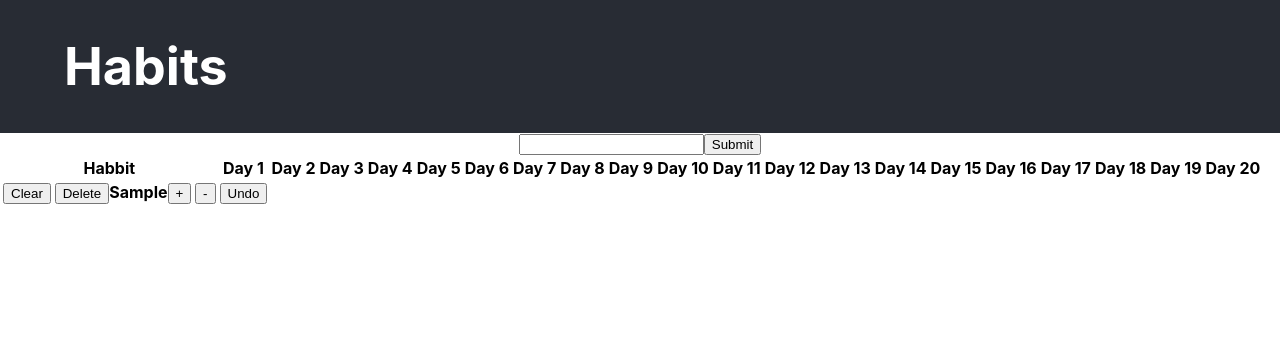
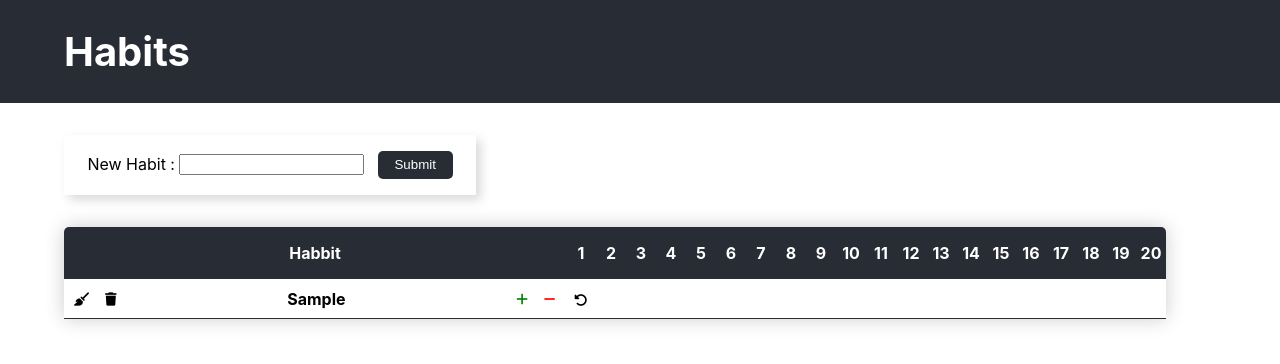
Before and after one commit to Jordan6794/Habits30, a React (Create React App) app: page / in a window 1280 px wide. Both pictures are taken after typing "Sample" into the empty fields and a click on the button "Submit". Shown: the top 364 px of the page. Built offline with nearby package versions, Linux system fonts and the light colour scheme; no server answers.

Commit message:
design v0.1

```diff
--- a/public/index.html
+++ b/public/index.html
@@ -24,6 +24,8 @@
       work correctly both with client-side routing and a non-root public URL.
       Learn how to configure a non-root public URL by running `npm run build`.
     -->
+
+    <script src="https://kit.fontawesome.com/5ddea7c676.js" crossorigin="anonymous"></script>
     <title>Habbits Manager</title>
   </head>
   <body>
--- a/src/components/App.css
+++ b/src/components/App.css
@@ -1,39 +1,168 @@
+html {
+  box-sizing: border-box;
+}
+
+table {
+  border-collapse: collapse;
+}
+
+th {
+  border: 1px solid white;
+}
+
+h4 {
+  margin: 0
+}
+
 .App {
   text-align: center;
 }
 
-.App-logo {
-  height: 40vmin;
-  pointer-events: none;
+/* =====
+COMMON
+==== */
+.btn {
+  border: none;
+  cursor: pointer;
+  background-color: #282c34;
+  color: white;
+  padding: 0.5em 1.25em;
+  border-radius: 5px;
 }
 
-@media (prefers-reduced-motion: no-preference) {
-  .App-logo {
-    animation: App-logo-spin infinite 20s linear;
-  }
+.btn-icon {
+  border: none;
+  cursor: pointer;
+  background-color: transparent;
+  padding: 0.6em
 }
 
+.btn:hover {
+  opacity: 0.7
+}
+
+.btn-icon:hover {
+  opacity: 0.7
+}
+
+.container {
+  width: 90%;
+  margin: 0 auto;
+}
+
+/* =====
+HEADER
+==== */
 .App-header {
   background-color: #282c34;
   min-height: 10vh;
   display: flex;
-  /* flex-direction: column;
-  align-items: center;
-  justify-content: center; */
-  padding-left: 5%;
-  font-size: calc(10px + 2vmin);
+  text-align: left;
   color: white;
 }
 
-.App-link {
-  color: #61dafb;
+.header-title {
+  font-size: 2.5em;
 }
 
-@keyframes App-logo-spin {
-  from {
-    transform: rotate(0deg);
-  }
-  to {
-    transform: rotate(360deg);
-  }
+/* =====
+Form
+==== */
+.habit-form {
+  margin: 2em 0;
+  min-width: 380px;
+  width: 30%;
+  padding: 1em;
+  box-shadow: 5px 5px 10px rgba(0,0,0,0.15);
 }
+
+.habit-input {
+  margin-right: 1em;
+}
+
+/* =====
+Table
+==== */
+.habit-table {
+  border-radius: 5px 5px 0 0;
+  overflow: hidden;
+  box-shadow: 0 0 20px rgba(0,0,0,0.2);
+}
+
+.table-first-row {
+  background-color: #282c34;
+  color: white;
+}
+
+.table-first-row > * {
+  border: none;
+}
+
+.table-habit-title-row {
+  width: 500px;
+}
+
+.table-habit-title-row > * {
+  margin: auto 0;
+}
+
+.days-title {
+  text-align: right;
+}
+
+.table-day-cell {
+  width: 30px;
+  padding: 1em 0;
+}
+
+
+.habit-row {
+  border-bottom: 1px solid #dddddd;
+}
+
+.habit-row:last-of-type {
+  border-bottom: 1px solid #282c34;
+}
+
+.habit-row:last-of-type > th {
+  border-bottom: 1px solid #282c34;
+}
+
+.habit-row:last-of-type > .habit-row-infos {
+  border-bottom: none
+}
+
+.habit-row-infos {
+
+  display: flex;
+  justify-content: space-between;
+}
+
+.th-habit-name{
+  margin: 0;
+  padding: 0.5em 0.5em;
+}
+
+.th-undo-clear-div {
+  display: flex;
+}
+
+.th-undo-btn {
+  border-bottom: 1px solid #dddddd;
+}
+
+.th-plus-minus-div {
+  display: flex;
+}
+
+.btn-minus {
+  color: red
+}
+
+.btn-plus {
+  color: green
+}
+
+.btn-undo {
+  padding: 0;
+}
--- a/src/components/App.tsx
+++ b/src/components/App.tsx
@@ -1,28 +1,15 @@
-import './App.css';
+import './App.css'
 
-import Table from "./Table";
-
-// const uri = "";
-
-// mongoose.connect(uri, {useNewUrlParser: true});
-
-// const habbitSchema = new mongoose.Schema({
-//   name: String,
-//   id: String
-// });
-
-// const Habbit = mongoose.model("Habbit", habbitSchema);
-// const habbitTest = new Habbit({name: "Habbit 1", id: "202"});
+import Table from './Table'
+import Header from './Header'
 
 function App() {
-  return (
-    <div className="App">
-      <header className="App-header">
-      <h1>Habits</h1>
-      </header>
-      <Table />
-    </div>
-  );
+	return (
+		<div className="App">
+			<Header />
+			<Table />
+		</div>
+	)
 }
 
-export default App;
+export default App
--- a/src/components/HabbitRow.tsx
+++ b/src/components/HabbitRow.tsx
@@ -1,7 +1,11 @@
 import React, { useState, useEffect } from 'react'
 
 import { updateHabit } from '../actions/habbits'
-import { hasTooManyRedsConsecutive, hasTooManyReds, colorCounter } from '../services/colorsChecks.service'
+import {
+	hasTooManyRedsConsecutive,
+	hasTooManyReds,
+	colorCounter,
+} from '../services/colorsChecks.service'
 
 function HabbitRow(props) {
 	const [colors, setColors] = useState<string[]>([])
@@ -16,10 +20,9 @@ function HabbitRow(props) {
 		setHasInitialized(true)
 	}, [props.habitObject.colors])
 
-
 	useEffect(() => {
 		if (hasInitialized) {
-         if(haveColorsInitialized){
+			if (haveColorsInitialized) {
 				const { name, _id } = props.habitObject
 				updateHabit({ name, _id, colors }).then((response) =>
 					console.log('update : ', response)
@@ -117,7 +120,10 @@ function HabbitRow(props) {
 	function redStreakChecks() {
 		setColors((prevValue) => {
 			//checking for 2 red consequtive or 3 reds in first 14 days : reset the habbits to 0
-			if (hasTooManyRedsConsecutive(prevValue) || hasTooManyReds(prevValue)) {
+			if (
+				hasTooManyRedsConsecutive(prevValue) ||
+				hasTooManyReds(prevValue)
+			) {
 				const fgCount = colorCounter(prevValue, 'f')
 				if (fgCount === 1) {
 					setPreviousArray(prevValue)
@@ -192,17 +198,33 @@ function HabbitRow(props) {
 	}
 
 	return (
-		<tr>
-			<th>
-				<button onClick={handleClearButtonClick}>Clear</button>{' '}
-				<button onClick={handleDeleteButtonClick}>Delete</button>
-				<span>{props.name}</span>
-				<button onClick={handleClickedGood}>+</button>{' '}
-				<button onClick={handleClickedBad}>-</button>
+		<tr className='habit-row'>
+			<th className="habit-row-infos">
+				<div className='th-undo-clear-div'>
+					<button className="btn-icon" onClick={handleClearButtonClick}>
+						<i className="fa-solid fa-broom"></i>
+					</button>{' '}
+					<button className="btn-icon" onClick={handleDeleteButtonClick}>
+						<i className="fa-solid fa-trash"></i>
+					</button>
+				</div>
+
+				<p className='th-habit-name'>{props.name}</p>
+
+				<div className='th-plus-minus-div'>
+					<button className="btn-icon btn-plus" onClick={handleClickedGood}>
+						<i className="fa-solid fa-plus"></i>
+					</button>{' '}
+					<button className="btn-icon btn-minus" onClick={handleClickedBad}>
+						<i className="fa-solid fa-minus"></i>
+					</button>
+				</div>
 			</th>
 			{colors.map(putColors)}
-			<th>
-				<button onClick={undoButton}>Undo</button>
+			<th className='th-undo-btn'>
+				<button className="btn-icon btn-undo" onClick={undoButton}>
+					<i className="fa-solid fa-rotate-left"></i>
+				</button>
 			</th>
 		</tr>
 	)
--- /dev/null
+++ b/src/components/Header.tsx
@@ -0,0 +1,9 @@
+export default function Header() {
+	return (
+		<header className="App-header">
+            <div className="container">
+			    <h1 className="header-title">Habits</h1>
+            </div>
+		</header>
+	)
+}
--- a/src/components/Table.tsx
+++ b/src/components/Table.tsx
@@ -6,22 +6,22 @@ import { makeDayArray } from '../services/effects.service'
 
 import HabbitRow from './HabbitRow'
 
-import {
-	getHabits,
-	postHabit,
-	deleteHabit,
-} from '../actions/habbits'
+import { getHabits, postHabit, deleteHabit } from '../actions/habbits'
 import { Habit } from './habits.model'
 import { NUMBER_OF_DAYS } from '../consts/consts'
 
-// TODO Refacto all code
-// design
-// refacto code a bit (allcaps nonchanging const that are exported, not allcaps if stays within the file)
+// TODO design
+// fix le undo sur streak
+// add loading state et skeleton
+// recheck/add one template habit si 0 habit fetched
+// finish refacto
+// undo clear ?
 // add login and make database user based
 
 // Improvements : Make a second part "finished" habbits bellow, et faire un array de finished habbits rendered en bas, quand l'habit passe finished elle est add au finishedHabbitArray et vice versa si elle refail
 // faire un petit explanation paragraph on top (2 reds or 3 reds in 14 = back to day 1, 14 green = bigGreen etc)
 // put first habit with few days already done if habbits array nul in begining
+// get une favicon
 // Add un counter de added streak en darkred/finished
 // Make name editable (popup edit habit ?) (ou alors contenteditable + manually onChange qui update in state & db ?)
 // + maybe add arrows to move up/down habits in the list
@@ -34,7 +34,7 @@ function Table() {
 	makeDayArray(daysArray, NUMBER_OF_DAYS)
 
 	useEffect(() => {
-		if(habits.length === 0){
+		if (habits.length === 0) {
 			getHabits().then((response) => {
 				response.forEach((habit) => {
 					addHabitToState({
@@ -92,19 +92,33 @@ function Table() {
 	}
 
 	function makeDaysHtml(day: number) {
-		return <th key={day}>Day {day}</th>
+		return (
+			<th className="table-day-cell" key={day}>
+				{day}
+			</th>
+		)
 	}
 
 	return (
-		<div>
-			<form>
-				<input onChange={onChangeInput} value={habitInput}></input>
-				<button onClick={onSubmitHabit}>Submit</button>
+		<div className='container'>
+			<form className="habit-form">
+				<label htmlFor="habit-input">New Habit : </label>
+				<input
+					id="habit-input"
+					className='habit-input'
+					onChange={onChangeInput}
+					value={habitInput}
+				></input>
+				<button className="btn" onClick={onSubmitHabit}>
+					Submit
+				</button>
 			</form>
-			<table>
+			<table className="habit-table">
 				<thead>
-					<tr>
-						<th>Habbit</th>
+					<tr className="table-first-row">
+						<th className="table-habit-title-row">
+							<h4>Habbit</h4>
+						</th>
 						{daysArray.map(makeDaysHtml)}
 					</tr>
 				</thead>
```
Lines whose indentation alone changed are shown as unchanged.
